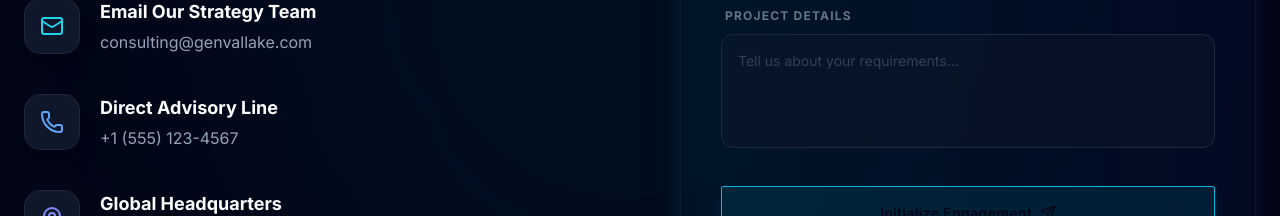
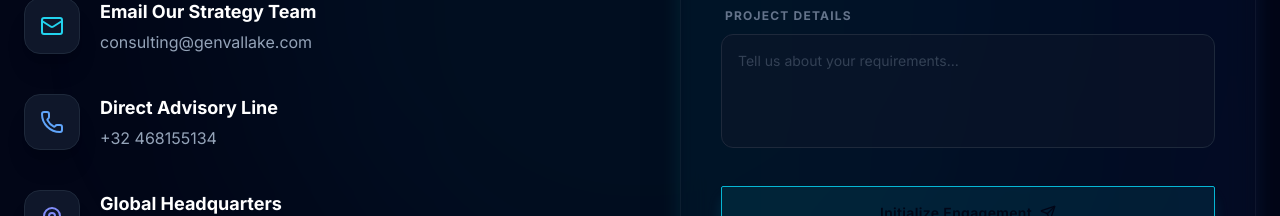
Before and after one commit to Lpholien/srlwebsite, a React (Vite) app: page / in a window 1280 px wide. Shown: the part 3640-3856 px from the top of the page. Built offline with nearby package versions, Linux system fonts and the light colour scheme.

Commit message:
Update Contact.tsx

```diff
--- a/components/Contact.tsx
+++ b/components/Contact.tsx
@@ -41,7 +41,7 @@ export const Contact: React.FC = () => {
               </div>
               <div>
                 <h4 className="text-white font-bold text-lg mb-1">Direct Advisory Line</h4>
-                <p className="text-slate-400">+1 (555) 123-4567</p>
+                <p className="text-slate-400">+32 468155134</p>
               </div>
             </div>
 
@@ -52,7 +52,7 @@ export const Contact: React.FC = () => {
               <div>
                 <h4 className="text-white font-bold text-lg mb-1">Global Headquarters</h4>
                 <p className="text-slate-400 leading-relaxed">
-                  100 Innovation Drive, Suite 500<br />
+                  JB Charlierlaan 63, 1560 Hoeilaart, Belgium<br />
                   Boston, MA 02110
                 </p>
               </div>
```
